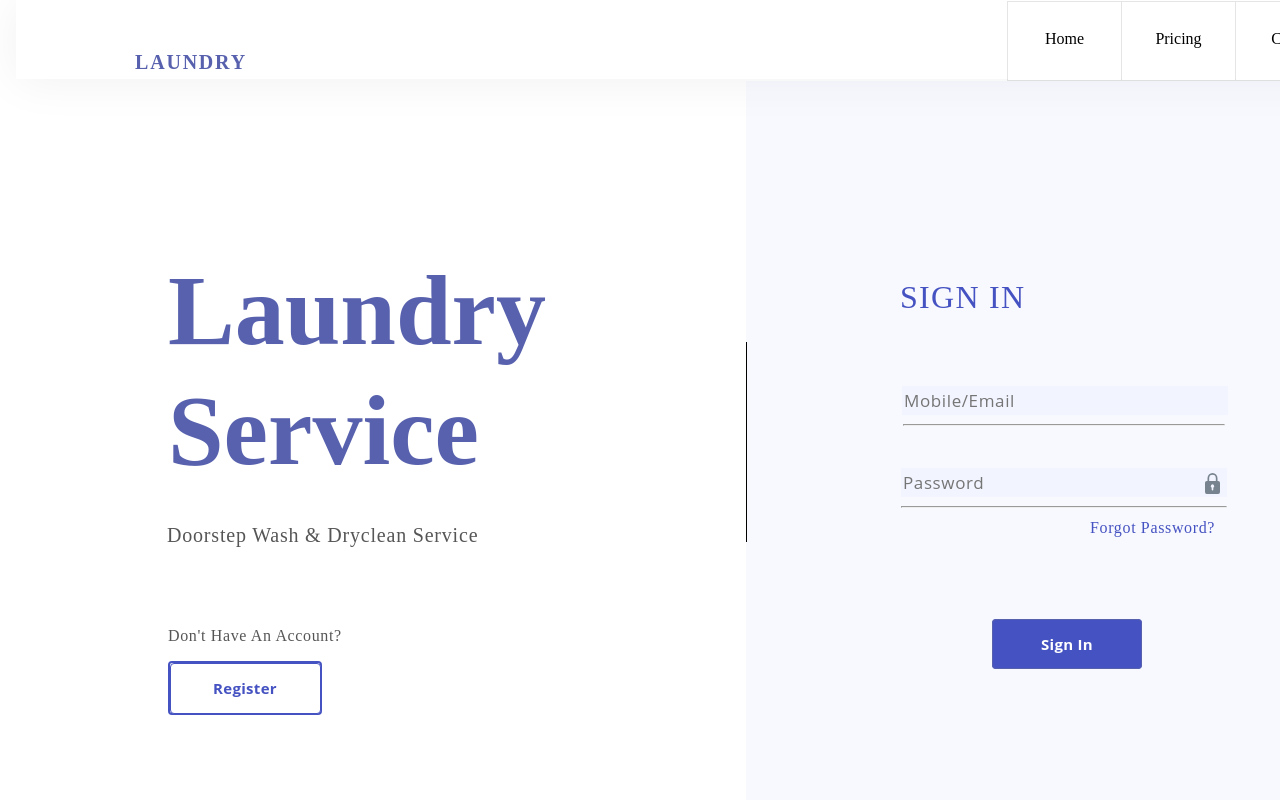
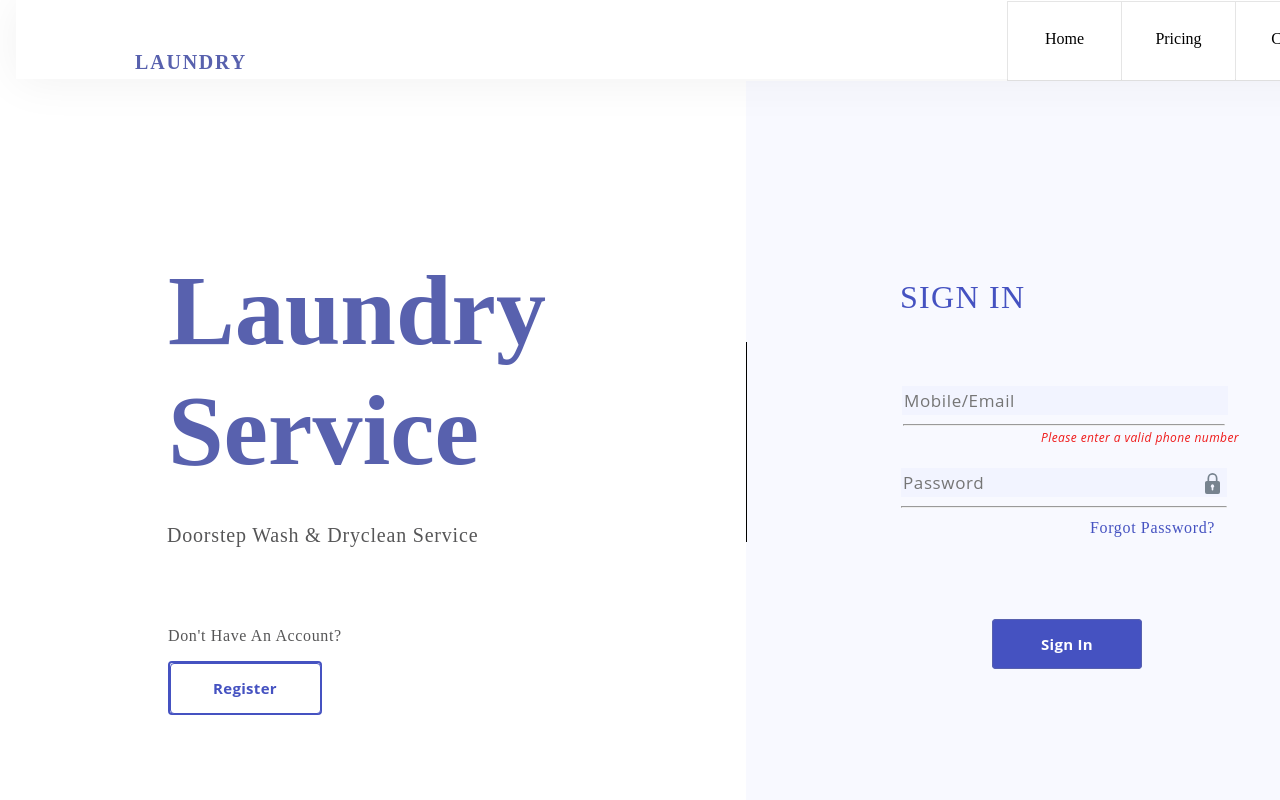
Before and after one commit to PranavMU/LaundryCartApp, a React (Create React App) app in the folder client/: page / in a window 1280 px wide. Both pictures are taken after a click on the button "Sign In". Shown: the top 800 px of the page. Built offline with nearby package versions, Linux system fonts and the light colour scheme; no server answers.

Commit message:
changes today

```diff
--- a/client/src/components/signin/signin.css
+++ b/client/src/components/signin/signin.css
@@ -206,3 +206,16 @@
         bottom: 171px;
         left: 213px;
     }
+    .input-section-error-state {
+        top: 10px;
+        left: 139px;
+        width: 207px;
+        height: 22px;
+    /* UI Properties */
+        text-align: left;
+        font: italic normal normal 12px/27px Open Sans;
+        letter-spacing: 0.42px;
+        position: absolute;
+        color: #EF1A1A;
+        opacity: 1;
+    }
--- a/client/src/components/signin/signin.js
+++ b/client/src/components/signin/signin.js
@@ -10,7 +10,7 @@ import axios from "axios";
 const Signin = ()=>{
     const [signupState,setSignupstate] = useState({})
     const [passwordShown,setPasswordShown] = useState(false);
-    // const [color,setColor] = useState('black');
+    const [err,setErr] = useState(false);
     const navigate = useNavigate();
     const gotoregister = ()=>{
         navigate("/register");
@@ -35,7 +35,8 @@ const Signin = ()=>{
             localStorage.setItem("authorization",logindata.data.authToken);
             navigate("/order/history")
         }).catch((err)=>{
-            alert("your email/phonenumber unauthorized");
+            // alert("your email/phonenumber unauthorized");
+            setErr(true);
 
 
             }
@@ -72,8 +73,9 @@ const Signin = ()=>{
                 </div>
                 <div className="vl"></div>
                 <form>
-                <div className="input-section">
+                <div className="input-section" style={{position: "relative"}}>
                         <input id="email" type="text" style={{color: "red"}} placeholder="Mobile/Email" onChange={(e)=>{checktheuser(e)}}/>
+                        {err && <p className="input-section-error-state">Please enter a valid phone number</p>}
                         <hr className="hr1"></hr>
                 </div>
                 <div className="password-section">
```
